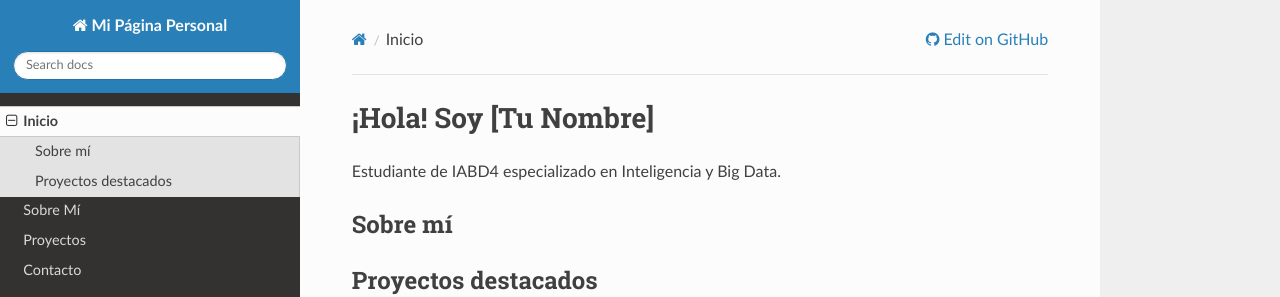
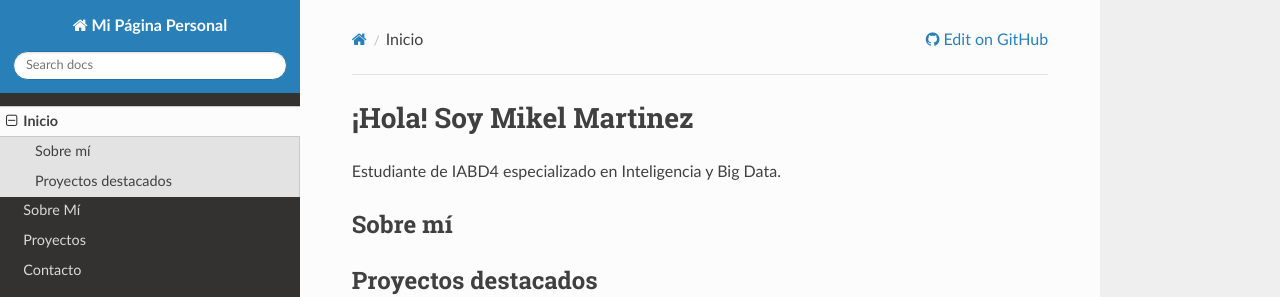
Before and after one commit to mikel-martinez05/mikel-martinez05.github.io, an MkDocs documentation site: the page built from docs/index.md, in a window 1280 px wide. Shown: the top 297 px of the page. Built offline with MkDocs 1.6.1, drawn with Linux system fonts in a browser that asks for light colours; nearby versions of some CDN libraries.

Commit message:
Página personal inicial

```diff
--- a/docs/index.md
+++ b/docs/index.md
@@ -1,4 +1,4 @@
-# ¡Hola! Soy [Tu Nombre]
+# ¡Hola! Soy Mikel Martinez
 
 Estudiante de IABD4 especializado en Inteligencia y Big Data.
 
```
